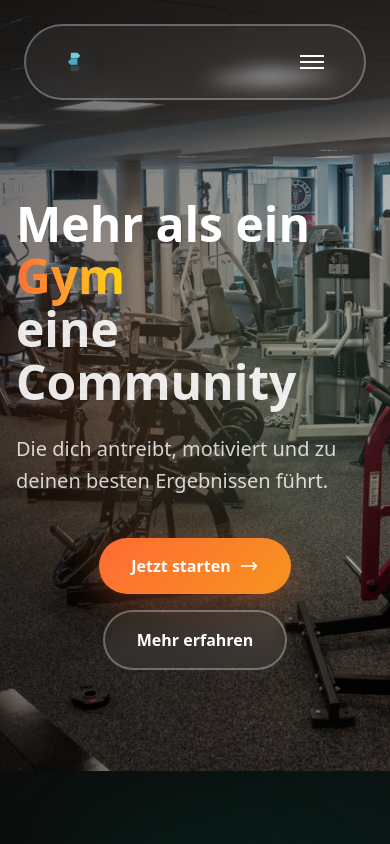
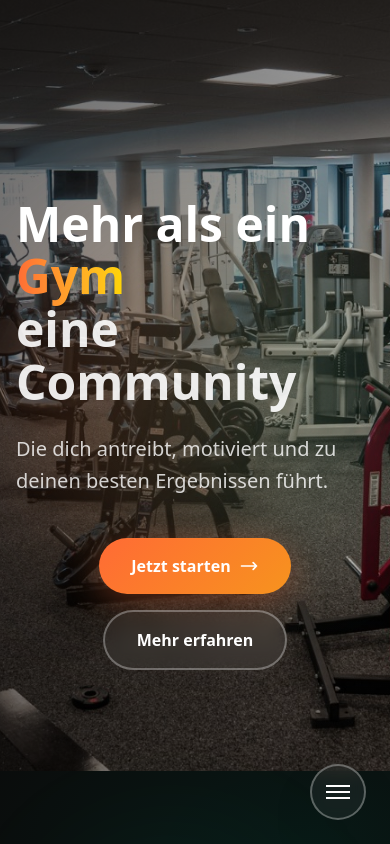
Before and after one commit to diegoistisch/springbrunn, a Next.js app: page / in a window 390 px wide. Built offline with nearby package versions, Linux system fonts and the light colour scheme.

Commit message:
Verbessere das mobile Navigationsdesign in der Navbar-Komponente, indem ein Burger-Menü-Button hinzugefügt und die Stile für bessere Benutzererfahrung optimiert werden. Das Menü wird nun als Portal gerendert und erhält einen neuen Hintergrund mit Unschärfeeffekt.

```diff
--- a/src/components/Navbar.tsx
+++ b/src/components/Navbar.tsx
@@ -64,33 +64,46 @@ export default function Navbar() {
         <Link href="#enroll" className="btn btn-primary text-sm whitespace-nowrap">Jetzt starten</Link>
       </div>
 
-      {/* Mobile Navigation Box */}
-      {!isMenuOpen && (
-        <div className="pointer-events-auto absolute left-6 right-6 top-6 md:hidden">
-          <div className="border-2 border-white/30 text-white backdrop-blur-sm bg-white/5 rounded-full px-8 py-4 flex items-center justify-between">
-            {/* Logo */}
-            <Image
-              src="/brand/logo_small.svg"
-              alt="Springbrunn Fitness"
-              width={40}
-              height={40}
-              className="h-8 w-auto object-contain"
-            />
 
-            {/* Burger Menu */}
+      {/* Mobile Burger Button Portal */}
+      {mounted && createPortal(
+        <div
+          className="md:hidden"
+          style={{
+            position: 'fixed',
+            bottom: '24px',
+            right: '24px',
+            zIndex: 99999,
+            pointerEvents: 'auto'
+          }}
+        >
+          {!isMenuOpen && (
             <button
               onClick={() => setIsMenuOpen(true)}
-              className="p-2"
               aria-label="Menu öffnen"
+              style={{
+                width: '56px',
+                height: '56px',
+                border: '2px solid rgba(255, 255, 255, 0.3)',
+                backgroundColor: 'rgba(255, 255, 255, 0.05)',
+                borderRadius: '50%',
+                display: 'flex',
+                alignItems: 'center',
+                justifyContent: 'center',
+                boxShadow: '0 25px 50px -12px rgba(0, 0, 0, 0.25)',
+                cursor: 'pointer',
+                backdropFilter: 'blur(8px)'
+              }}
             >
-              <div className="w-6 h-6 flex flex-col justify-center space-y-1">
-                <span className="block h-0.5 w-6 bg-white" />
-                <span className="block h-0.5 w-6 bg-white" />
-                <span className="block h-0.5 w-6 bg-white" />
+              <div style={{ display: 'flex', flexDirection: 'column', justifyContent: 'center', gap: '4px' }}>
+                <span style={{ display: 'block', height: '2px', width: '24px', backgroundColor: 'white' }} />
+                <span style={{ display: 'block', height: '2px', width: '24px', backgroundColor: 'white' }} />
+                <span style={{ display: 'block', height: '2px', width: '24px', backgroundColor: 'white' }} />
               </div>
             </button>
-          </div>
-        </div>
+          )}
+        </div>,
+        document.body
       )}
 
       {/* Mobile Menu Portal */}
@@ -116,7 +129,8 @@ export default function Navbar() {
           <div
             className="absolute inset-y-0 right-0 w-80 shadow-2xl transition-transform duration-300 ease-in-out"
             style={{
-              backgroundColor: '#000000',
+              backgroundColor: 'rgba(255, 255, 255, 0.1)',
+              backdropFilter: 'blur(20px)',
               borderLeft: '1px solid rgba(255, 255, 255, 0.2)',
               transform: isMenuOpen ? 'translateX(0)' : 'translateX(100%)'
             }}
```
Also changed, not shown: .claude/settings.local.json (added).
